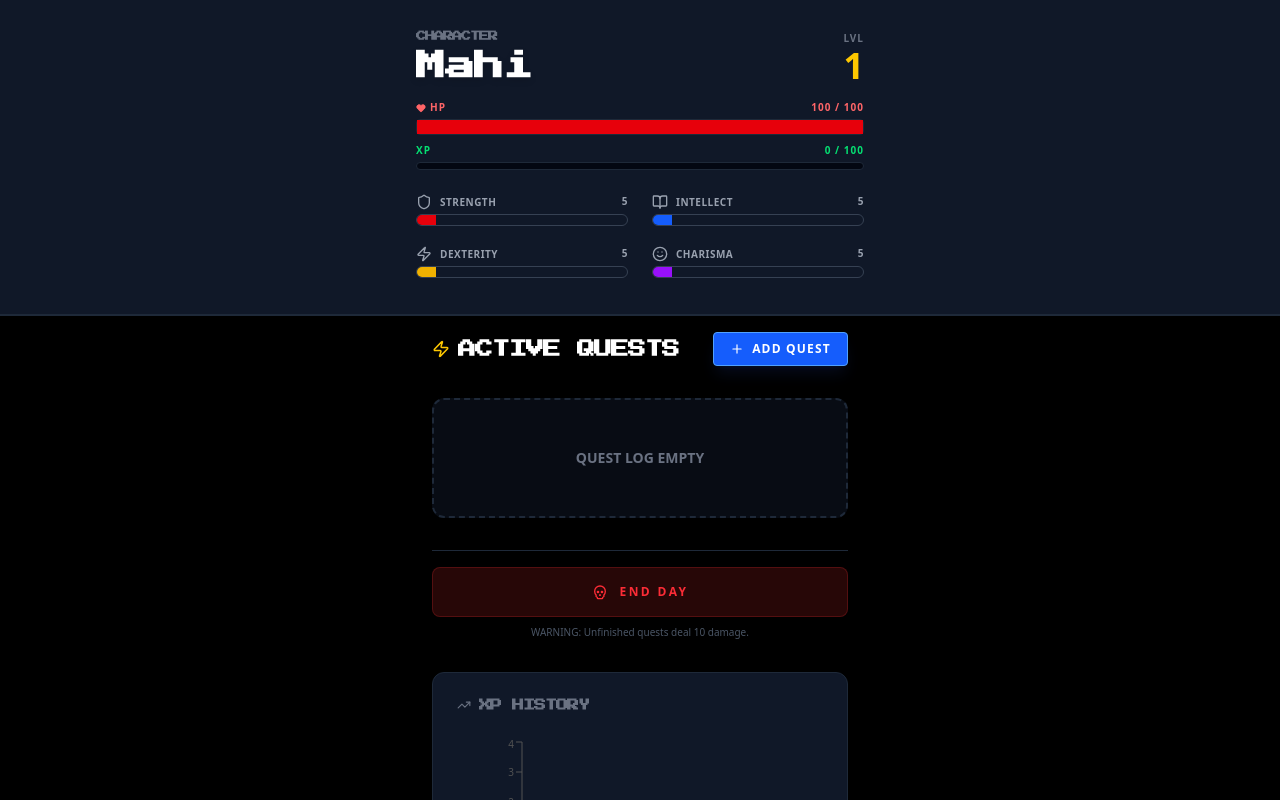
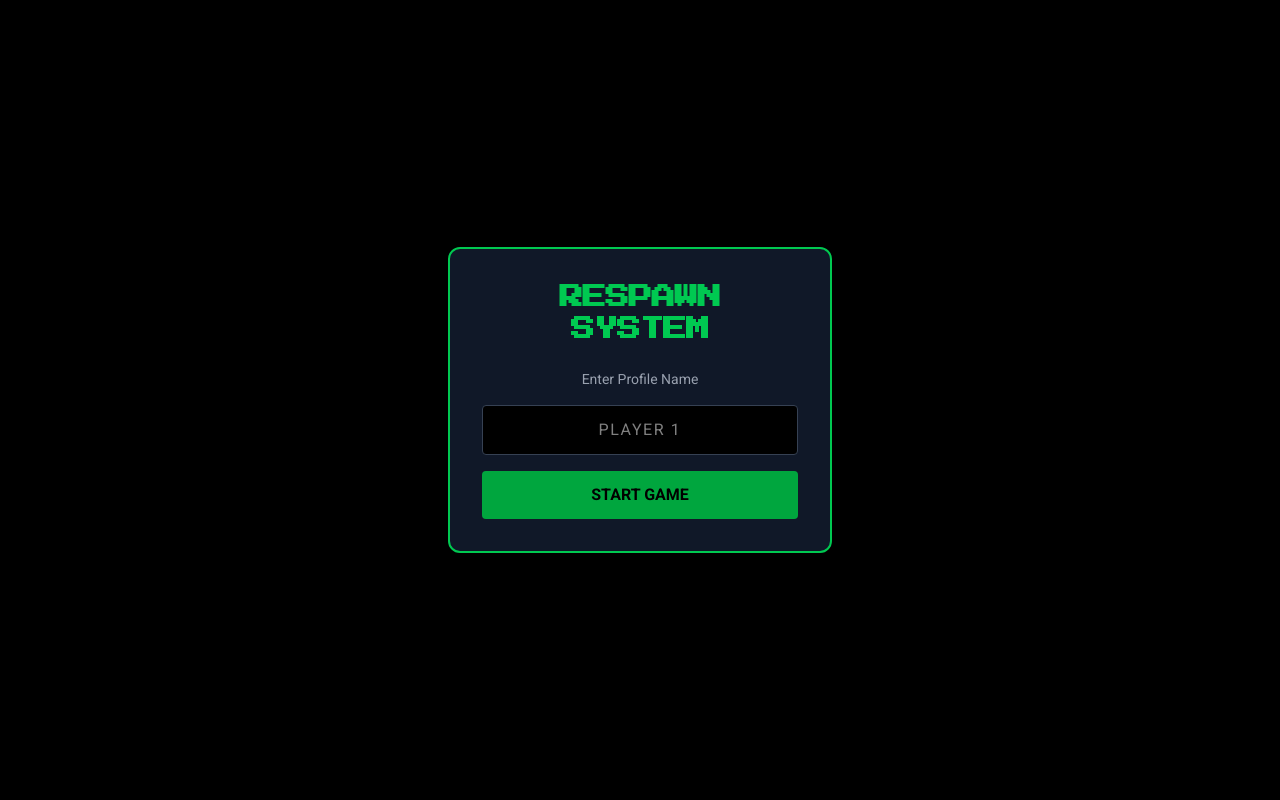
Before and after one commit to BerpyDerpy/Respawn, a React (Vite) app: page / in a window 1280 px wide. Shown: the top 800 px of the page. Built offline with nearby package versions, Linux system fonts and the light colour scheme.

Commit message:
added profiles and delete button

```diff
--- a/src/App.jsx
+++ b/src/App.jsx
@@ -1,410 +1,298 @@
-import React, { useState, useEffect, useRef } from 'react';
-import { Shield, Zap, BookOpen, Smile, Plus, Check, TrendingUp, Skull, Heart } from 'lucide-react';
-import { LineChart, Line, XAxis, YAxis, Tooltip, ResponsiveContainer } from 'recharts';
+import React, { useState, useEffect } from 'react';
+import { Shield, Zap, BookOpen, Smile, Plus, Check, Trash2, LogOut, Heart } from 'lucide-react';
 
-// --- Configuration ---
+// --- CONFIGURATION ---
 const STATS = {
-  STR: { label: 'Strength', icon: <Shield size={16} />, color: 'bg-red-600', text: 'text-red-400' },
-  INT: { label: 'Intellect', icon: <BookOpen size={16} />, color: 'bg-blue-600', text: 'text-blue-400' },
-  DEX: { label: 'Dexterity', icon: <Zap size={16} />, color: 'bg-yellow-500', text: 'text-yellow-400' },
-  CHA: { label: 'Charisma', icon: <Smile size={16} />, color: 'bg-purple-600', text: 'text-purple-400' },
+  STR: { label: 'Strength', icon: <Shield size={16} />, color: 'text-red-400', border: 'border-red-500' },
+  INT: { label: 'Intellect', icon: <BookOpen size={16} />, color: 'text-blue-400', border: 'border-blue-500' },
+  DEX: { label: 'Dexterity', icon: <Zap size={16} />, color: 'text-yellow-400', border: 'border-yellow-500' },
+  CHA: { label: 'Charisma', icon: <Smile size={16} />, color: 'text-purple-400', border: 'border-purple-500' },
 };
 
-const LEVEL_BASE_XP = 100;
-const MAX_HP = 100;
-const DAMAGE_PER_MISSED_HABIT = 10;
-
-// --- Sound Effects URLs ---
+// --- AUDIO (Simple Setup) ---
+const playSound = (url) => {
+  const audio = new Audio(url);
+  audio.volume = 0.5;
+  audio.play().catch(e => console.log("Audio ignored (user hasn't interacted yet)"));
+};
 const SOUNDS = {
-  complete: 'https://assets.mixkit.co/active_storage/sfx/2578/2578-preview.mp3', // Retro coin sound
-  levelUp: 'https://assets.mixkit.co/active_storage/sfx/1435/1435-preview.mp3', // Success fanfare
-  damage: 'https://assets.mixkit.co/active_storage/sfx/2572/2572-preview.mp3', // Retro negative hit
+  coin: 'https://assets.mixkit.co/active_storage/sfx/2578/2578-preview.mp3',
+  hit: 'https://assets.mixkit.co/active_storage/sfx/2572/2572-preview.mp3',
 };
 
-// --- Helper Components ---
-const StatBar = ({ label, value, max, colorClass, icon }) => (
-  <div className="mb-3">
-    <div className="flex justify-between text-[10px] uppercase mb-1 font-bold text-gray-400 tracking-wider">
-      <span className="flex items-center gap-2">{icon} {label}</span>
-      <span>{value}</span>
-    </div>
-    <div className="h-3 w-full bg-gray-900 border border-gray-700 rounded-full overflow-hidden">
-      <div
-        className={`h-full ${colorClass} transition-all duration-500`}
-        style={{ width: `${Math.min((value / max) * 100, 100)}%` }}
+// --- MAIN COMPONENT ---
+export default function App() {
+  // 1. STATE: Who is playing?
+  const [profileName, setProfileName] = useState('');
+  const [isLoggedIn, setIsLoggedIn] = useState(false);
+
+  // 2. STATE: The "Save File" (User, Habits, etc. all in one place)
+  const [gameData, setGameData] = useState({
+    level: 1,
+    xp: 0,
+    hp: 100,
+    maxHp: 100,
+    stats: { STR: 5, INT: 5, DEX: 5, CHA: 5 },
+    habits: []
+  });
+
+  const [inputHabit, setInputHabit] = useState('');
+  const [selectedStat, setSelectedStat] = useState('STR');
+
+  // --- SAVE SYSTEM ---
+
+  // Load data when logging in
+  const login = (name) => {
+    if (!name) return;
+    const savedData = localStorage.getItem(`rpg_save_${name}`);
+
+    if (savedData) {
+      setGameData(JSON.parse(savedData)); // Load existing save
+    } else {
+      // Create new save defaults
+      setGameData({
+        level: 1, xp: 0, hp: 100, maxHp: 100,
+        stats: { STR: 5, INT: 5, DEX: 5, CHA: 5 },
+        habits: []
+      });
+    }
+    setProfileName(name);
+    setIsLoggedIn(true);
+  };
+
+  // Save data automatically whenever gameData changes
+  useEffect(() => {
+    if (isLoggedIn && profileName) {
+      localStorage.setItem(`rpg_save_${profileName}`, JSON.stringify(gameData));
+    }
+  }, [gameData, isLoggedIn, profileName]);
+
+  // --- GAMEPLAY ACTIONS ---
+
+  const addHabit = () => {
+    if (!inputHabit) return;
+    const newHabit = {
+      id: Date.now(), // Simple unique ID
+      text: inputHabit,
+      stat: selectedStat,
+      completed: false
+    };
+
+    // Update state (Immutably)
+    setGameData(prev => ({
+      ...prev,
+      habits: [...prev.habits, newHabit]
+    }));
+    setInputHabit('');
+  };
+
+  const deleteHabit = (id) => {
+    if (!confirm("Delete this quest?")) return;
+    setGameData(prev => ({
+      ...prev,
+      habits: prev.habits.filter(h => h.id !== id)
+    }));
+  };
+
+  const completeHabit = (id) => {
+    const habit = gameData.habits.find(h => h.id === id);
+    if (habit.completed) return; // Already done
+
+    playSound(SOUNDS.coin);
+
+    // Calculate Level Up
+    let newXp = gameData.xp + 20;
+    let newLevel = gameData.level;
+    const xpNeeded = gameData.level * 100;
+
+    if (newXp >= xpNeeded) {
+      newXp = newXp - xpNeeded;
+      newLevel++;
+      alert("LEVEL UP!");
+    }
+
+    setGameData(prev => ({
+      ...prev,
+      xp: newXp,
+      level: newLevel,
+      hp: Math.min(prev.hp + 5, prev.maxHp), // Heal 5 HP
+      stats: {
+        ...prev.stats,
+        [habit.stat]: prev.stats[habit.stat] + 1 // Increase Stat
+      },
+      habits: prev.habits.map(h =>
+        h.id === id ? { ...h, completed: true } : h
+      )
+    }));
+  };
+
+  const endDay = () => {
+    // 1. Calculate Damage
+    const missed = gameData.habits.filter(h => !h.completed).length;
+    const damage = missed * 10;
+
+    if (damage > 0) playSound(SOUNDS.hit);
+
+    let newHp = gameData.hp - damage;
+    let newLevel = gameData.level;
+    let newXp = gameData.xp;
+
+    if (newHp <= 0) {
+      alert("YOU DIED. Level lost.");
+      newHp = 100;
+      newLevel = Math.max(1, newLevel - 1);
+      newXp = 0;
+    } else if (damage > 0) {
+      alert(`Took ${damage} damage!`);
+    } else {
+      alert("Perfect day! Fully healed.");
+      newHp = 100;
+    }
+
+    // 2. Reset Habits
+    setGameData(prev => ({
+      ...prev,
+      hp: newHp,
+      level: newLevel,
+      xp: newXp,
+      habits: prev.habits.map(h => ({ ...h, completed: false })) // Reset checkboxes
+    }));
+  };
+
+  // --- RENDER HELPERS ---
+
+  if (!isLoggedIn) {
+    return (
+      <div className="min-h-screen bg-black flex items-center justify-center p-4">
+        <div className="w-full max-w-sm bg-gray-900 border-2 border-green-500 p-8 rounded-xl text-center">
+          <h1 className="text-2xl font-bold text-green-500 mb-6 font-mono">RESPAWN SYSTEM</h1>
+          <p className="text-gray-400 mb-4 text-sm">Enter Profile Name</p>
+          <input
+            className="w-full bg-black border border-gray-700 text-white p-3 rounded mb-4 text-center uppercase tracking-widest focus:border-green-500 outline-none"
+            placeholder="PLAYER 1"
+            onKeyDown={(e) => e.key === 'Enter' && login(e.target.value)}
           />
-    </div>
-  </div>
-);
-
-const Modal = ({ isOpen, onClose, children }) => {
-  if (!isOpen) return null;
-  return (
-    <div className="fixed inset-0 bg-black/90 backdrop-blur-sm flex items-center justify-center z-50 p-6">
-      <div className="bg-gray-900 border-2 border-gray-700 p-6 rounded-xl max-w-sm w-full shadow-[0_0_20px_rgba(0,0,0,0.5)]">
-        {children}
-        <button onClick={onClose} className="mt-6 w-full py-3 bg-gray-800 hover:bg-gray-700 border border-gray-600 rounded-lg text-xs uppercase tracking-widest text-gray-400 font-bold">
-          Close Menu
+          <button
+             className="w-full bg-green-600 hover:bg-green-500 text-black font-bold py-3 rounded"
+             onClick={(e) => login(e.target.previousSibling.value)}
+          >
+            START GAME
           </button>
         </div>
       </div>
     );
-};
-
-// --- Main Application ---
-export default function LifeRPG() {
-  // State
-  const [habits, setHabits] = useState([]);
-  const [user, setUser] = useState({
-    name: 'Mahi',
-    level: 1,
-    xp: 0,
-    hp: MAX_HP,
-    stats: { STR: 5, INT: 5, DEX: 5, CHA: 5 }
-  });
-  const [showAddModal, setShowAddModal] = useState(false);
-  const [newHabit, setNewHabit] = useState({ name: '', stat: 'STR' });
-  const [history, setHistory] = useState([]);
-
-  // Audio Refs
-  const sfxComplete = useRef(new Audio(SOUNDS.complete));
-  const sfxLevelUp = useRef(new Audio(SOUNDS.levelUp));
-  const sfxDamage = useRef(new Audio(SOUNDS.damage));
-
-  // Load Data
-  useEffect(() => {
-    const savedUser = JSON.parse(localStorage.getItem('rpg_user'));
-    const savedHabits = JSON.parse(localStorage.getItem('rpg_habits'));
-    const savedHistory = JSON.parse(localStorage.getItem('rpg_history'));
-
-    if (savedUser) setUser(savedUser);
-    if (savedHabits) setHabits(savedHabits);
-    if (savedHistory) setHistory(savedHistory);
-  }, []);
-
-  // Save Data
-  useEffect(() => {
-    localStorage.setItem('rpg_user', JSON.stringify(user));
-    localStorage.setItem('rpg_habits', JSON.stringify(habits));
-    localStorage.setItem('rpg_history', JSON.stringify(history));
-  }, [user, habits, history]);
-
-  // Helper: Play Sound
-  const playSound = (audioRef) => {
-    audioRef.current.currentTime = 0;
-    audioRef.current.play().catch(e => console.log("Audio play failed:", e));
-  };
-
-  // Logic: Add Habit
-  const addHabit = () => {
-    if (!newHabit.name) return;
-    const habit = {
-      id: Date.now(),
-      name: newHabit.name,
-      stat: newHabit.stat,
-      completedToday: false,
-      streak: 0
-    };
-    setHabits([...habits, habit]);
-    setNewHabit({ name: '', stat: 'STR' });
-    setShowAddModal(false);
-  };
-
-  // Logic: Complete Habit
-  const completeHabit = (id) => {
-    const habitIndex = habits.findIndex(h => h.id === id);
-    if (habits[habitIndex].completedToday) return;
-
-    playSound(sfxComplete);
-
-    const habit = habits[habitIndex];
-    const statKey = habit.stat;
-    const xpGain = 20;
-    const statGain = 1;
-
-    // XP & Level Logic
-    const nextLevelXP = user.level * LEVEL_BASE_XP;
-    let newXP = user.xp + xpGain;
-    let newLevel = user.level;
-
-    if (newXP >= nextLevelXP) {
-      newXP = newXP - nextLevelXP;
-      newLevel += 1;
-      playSound(sfxLevelUp);
-      alert(`LEVEL UP! You are now level ${newLevel}`);
   }
 
-    // Heal slightly on completion
-    let newHP = Math.min(user.hp + 5, MAX_HP);
+  return (
+    <div className="min-h-screen bg-black text-white font-sans pb-20">
 
-    setUser(prev => ({
-      ...prev,
-      level: newLevel,
-      xp: newXP,
-      hp: newHP,
-      stats: {
-        ...prev.stats,
-        [statKey]: prev.stats[statKey] + statGain
-      }
-    }));
+      {/* HEADER */}
+      <div className="bg-gray-900 p-6 border-b border-gray-800">
+        <div className="flex justify-between items-center mb-4">
+          <h1 className="text-xl font-bold text-white uppercase tracking-widest">{profileName}</h1>
+          <button onClick={() => setIsLoggedIn(false)} className="text-xs text-red-500 flex items-center gap-1">
+            <LogOut size={12}/> Logout
+          </button>
+        </div>
 
-    // Update Habit
-    const newHabits = [...habits];
-    newHabits[habitIndex] = { ...habit, completedToday: true, streak: habit.streak + 1 };
-    setHabits(newHabits);
+        {/* BARS */}
+        <div className="space-y-2">
+           {/* HP */}
+           <div className="flex items-center gap-2 text-xs font-bold text-red-500">
+             <Heart size={12} fill="currentColor"/> {gameData.hp}/{gameData.maxHp}
+           </div>
+           <div className="h-2 bg-gray-800 rounded-full overflow-hidden">
+             <div className="h-full bg-red-600 transition-all" style={{width: `${(gameData.hp/gameData.maxHp)*100}%`}}></div>
+           </div>
 
-    // Update Chart History
-    const today = new Date().toLocaleDateString('en-US', { weekday: 'short' });
-    setHistory(prev => {
-        const lastEntry = prev[prev.length - 1];
-        if (lastEntry && lastEntry.day === today) {
-            const updated = [...prev];
-            updated[updated.length - 1].xp = (updated[updated.length - 1].xp || 0) + xpGain;
-            return updated;
-        }
-        return [...prev.slice(-6), { day: today, xp: xpGain }];
-    });
-  };
-
-  // Logic: End Day (Calculate Damage)
-  const endDay = () => {
-    const missedHabits = habits.filter(h => !h.completedToday);
-    const damage = missedHabits.length * DAMAGE_PER_MISSED_HABIT;
-
-    if (damage > 0) {
-      playSound(sfxDamage);
-      let newHP = user.hp - damage;
-
-      if (newHP <= 0) {
-        newHP = MAX_HP; // Respawn
-        alert("YOU DIED. You lost a level. Respawning...");
-        setUser(prev => ({
-          ...prev,
-          level: Math.max(1, prev.level - 1),
-          hp: MAX_HP,
-          xp: 0
-        }));
-      } else {
-        alert(`You took ${damage} damage from missed quests!`);
-        setUser(prev => ({ ...prev, hp: newHP }));
-      }
-    } else {
-      alert("Perfect day! Full heal.");
-      setUser(prev => ({ ...prev, hp: MAX_HP }));
-    }
-
-    // Reset habits for next day
-    const newHabits = habits.map(h => ({
-      ...h,
-      completedToday: false,
-      streak: h.completedToday ? h.streak : 0 // Reset streak if missed
-    }));
-    setHabits(newHabits);
-  };
-
-  const xpToNextLevel = user.level * LEVEL_BASE_XP;
-  const progressPercent = (user.xp / xpToNextLevel) * 100;
-
-  return (
-    <div className="min-h-screen bg-black text-gray-100 font-sans pb-10">
-
-      {/* --- HEADER --- */}
-      <div className="bg-gray-900 border-b-2 border-gray-800 p-6 shadow-2xl">
-        <div className="max-w-md mx-auto">
-          <div className="flex justify-between items-end mb-4">
-            <div>
-              <h2 className="text-gray-500 text-[10px] uppercase tracking-widest font-bold mb-1">Character</h2>
-              <h1 className="text-3xl font-black text-white tracking-tighter drop-shadow-md">{user.name}</h1>
+           {/* XP */}
+           <div className="flex justify-between text-xs font-bold text-green-500 mt-2">
+             <span>Level {gameData.level}</span>
+             <span>{gameData.xp} / {gameData.level * 100} XP</span>
            </div>
-            <div className="text-right">
-              <span className="text-[10px] text-gray-500 uppercase font-bold tracking-widest">Lvl</span>
-              <div className="text-4xl font-black text-yellow-400 leading-none">{user.level}</div>
+           <div className="h-2 bg-gray-800 rounded-full overflow-hidden">
+             <div className="h-full bg-green-500 transition-all" style={{width: `${(gameData.xp/(gameData.level*100))*100}%`}}></div>
            </div>
         </div>
 
-          {/* HP Bar */}
-          <div className="mb-2">
-            <div className="flex justify-between text-[10px] font-bold text-red-400 uppercase tracking-widest mb-1">
-              <span className="flex items-center gap-1"><Heart size={10} fill="currentColor"/> HP</span>
-              <span>{user.hp} / {MAX_HP}</span>
+        {/* STATS */}
+        <div className="grid grid-cols-4 gap-2 mt-6">
+          {Object.entries(gameData.stats).map(([key, val]) => (
+            <div key={key} className={`text-center p-2 rounded bg-gray-950 border ${STATS[key].border}`}>
+              <div className={`flex justify-center mb-1 ${STATS[key].color}`}>{STATS[key].icon}</div>
+              <div className="text-sm font-bold">{val}</div>
+              <div className="text-[10px] text-gray-500">{key}</div>
             </div>
-            <div className="h-4 w-full bg-gray-950 border border-gray-800 rounded-sm relative">
-              <div
-                className="h-full bg-red-600 transition-all duration-300"
-                style={{ width: `${(user.hp / MAX_HP) * 100}%` }}
-              ></div>
+          ))}
         </div>
       </div>
 
-          {/* XP Bar */}
-          <div className="mb-6">
-            <div className="flex justify-between text-[10px] font-bold text-green-400 uppercase tracking-widest mb-1">
-              <span>XP</span>
-              <span>{user.xp} / {xpToNextLevel}</span>
+      {/* QUEST INPUT */}
+      <div className="p-4 max-w-md mx-auto">
+        <div className="bg-gray-900 p-4 rounded-xl border border-gray-800 mb-6">
+          <input
+            className="w-full bg-black border border-gray-700 p-2 rounded text-white mb-2 focus:border-green-500 outline-none"
+            placeholder="New Quest Name..."
+            value={inputHabit}
+            onChange={(e) => setInputHabit(e.target.value)}
+          />
+          <div className="flex gap-2 overflow-x-auto pb-2">
+            {Object.keys(STATS).map(stat => (
+               <button
+                 key={stat}
+                 onClick={() => setSelectedStat(stat)}
+                 className={`px-3 py-1 rounded text-xs font-bold border transition-colors ${selectedStat === stat ? 'bg-white text-black border-white' : 'bg-black text-gray-500 border-gray-700'}`}
+               >
+                 {stat}
+               </button>
+            ))}
           </div>
-            <div className="h-2 w-full bg-gray-950 border border-gray-800 rounded-sm">
-              <div
-                className="h-full bg-green-500 transition-all duration-700"
-                style={{ width: `${progressPercent}%` }}
-              ></div>
+          <button onClick={addHabit} className="w-full mt-2 bg-blue-600 hover:bg-blue-500 py-2 rounded font-bold text-sm">
+            <Plus size={16} className="inline mr-1"/> ADD QUEST
+          </button>
+        </div>
+
+        {/* HABIT LIST */}
+        <div className="space-y-3">
+          {gameData.habits.map(habit => (
+            <div key={habit.id} className={`flex items-center justify-between p-4 rounded-lg border ${habit.completed ? 'bg-gray-900/50 border-gray-800 opacity-50' : 'bg-gray-800 border-gray-600'}`}>
+              <div className="flex items-center gap-3">
+                <div className={`p-2 rounded bg-black ${STATS[habit.stat].color}`}>
+                  {STATS[habit.stat].icon}
+                </div>
+                <div>
+                  <p className={`font-bold text-sm ${habit.completed ? 'line-through text-gray-500' : 'text-white'}`}>{habit.text}</p>
+                  <p className="text-[10px] text-gray-500">+{STATS[habit.stat].label}</p>
                 </div>
               </div>
 
-          {/* Stats Grid */}
-          <div className="grid grid-cols-2 gap-x-6 gap-y-2">
-            {Object.entries(user.stats).map(([key, val]) => (
-              <StatBar
-                key={key}
-                label={STATS[key].label}
-                value={val}
-                max={50 + (user.level * 5)}
-                colorClass={STATS[key].color}
-                icon={STATS[key].icon}
-              />
-            ))}
-          </div>
-        </div>
-      </div>
-
-      {/* --- CONTENT --- */}
-      <div className="max-w-md mx-auto p-4 space-y-8">
-
-        {/* Actions */}
-        <div className="flex justify-between items-center">
-          <h3 className="text-lg font-bold text-white uppercase tracking-wider flex items-center gap-2">
-            <Zap className="text-yellow-400" size={18}/> Active Quests
-          </h3>
+              <div className="flex items-center gap-2">
                  <button
-            onClick={() => setShowAddModal(true)}
-            className="flex items-center gap-2 bg-blue-600 hover:bg-blue-500 text-white px-4 py-2 rounded font-bold text-xs uppercase tracking-widest shadow-lg shadow-blue-900/20 transition-all border border-blue-400"
+                   onClick={() => deleteHabit(habit.id)}
+                   className="p-2 text-gray-600 hover:text-red-500"
                  >
-            <Plus size={14} /> Add Quest
+                   <Trash2 size={16} />
+                 </button>
+                 <button
+                   onClick={() => completeHabit(habit.id)}
+                   disabled={habit.completed}
+                   className={`p-2 rounded border ${habit.completed ? 'bg-green-900 border-green-700 text-green-500' : 'bg-black border-gray-500 text-gray-400 hover:bg-green-600 hover:text-white'}`}
+                 >
+                   <Check size={18} />
                  </button>
               </div>
-
-        {/* Habits List */}
-        <div className="space-y-3">
-          {habits.length === 0 && (
-            <div className="text-center py-12 border-2 border-dashed border-gray-800 rounded-xl bg-gray-900/50">
-              <p className="text-gray-500 font-bold text-sm">QUEST LOG EMPTY</p>
-            </div>
-          )}
-
-          {habits.map((habit) => (
-            <div
-              key={habit.id}
-              className={`relative group p-4 rounded-lg border-l-4 transition-all duration-200 ${
-                habit.completedToday
-                  ? 'bg-gray-900 border-gray-700 border-l-gray-600 opacity-50'
-                  : 'bg-gray-800 border-gray-700 border-l-yellow-500 hover:bg-gray-750 hover:translate-x-1'
-              }`}
-            >
-              <div className="flex justify-between items-center">
-                <div className="flex items-center gap-4">
-                  <div className={`p-2 rounded bg-gray-900 ${STATS[habit.stat].text}`}>
-                    {STATS[habit.stat].icon}
-                  </div>
-                  <div>
-                    <h4 className={`font-bold text-sm uppercase tracking-wide ${habit.completedToday ? 'text-gray-500 line-through' : 'text-gray-200'}`}>
-                      {habit.name}
-                    </h4>
-                    <span className={`text-[10px] font-bold ${STATS[habit.stat].text}`}>
-                      +{STATS[habit.stat].label}
-                    </span>
-                  </div>
-                </div>
-
-                <button
-                  onClick={() => completeHabit(habit.id)}
-                  disabled={habit.completedToday}
-                  className={`h-10 w-10 flex items-center justify-center rounded border transition-all ${
-                    habit.completedToday
-                      ? 'bg-gray-800 border-gray-700 text-gray-600'
-                      : 'bg-gray-900 border-gray-600 text-gray-400 hover:bg-green-600 hover:text-white hover:border-green-400'
-                  }`}
-                >
-                  <Check size={20} strokeWidth={3} />
-                </button>
-              </div>
-
-              {habit.streak > 0 && (
-                 <div className="absolute -top-2 -right-2 text-[10px] bg-red-600 border border-red-400 px-2 py-0.5 rounded-full text-white font-bold shadow-sm">
-                   {habit.streak} DAY STREAK
-                 </div>
-              )}
             </div>
           ))}
         </div>
 
-        {/* End Day Button */}
-        <div className="pt-4 border-t border-gray-800">
+        {/* END DAY */}
         <button
           onClick={endDay}
-             className="w-full py-4 bg-red-900/30 hover:bg-red-900/50 border border-red-900/50 hover:border-red-500 text-red-500 rounded-lg text-xs uppercase font-bold tracking-[0.2em] transition-all flex items-center justify-center gap-3 group"
+          className="w-full mt-8 py-4 border border-red-900 text-red-500 hover:bg-red-900/20 rounded-lg text-sm font-bold tracking-widest uppercase"
         >
-             <Skull size={16} className="group-hover:animate-pulse"/> End Day
+          Sleep (End Day)
         </button>
-           <p className="text-center text-[10px] text-gray-600 mt-2">
-             WARNING: Unfinished quests deal {DAMAGE_PER_MISSED_HABIT} damage.
-           </p>
       </div>
-
-        {/* Charts */}
-        <div className="bg-gray-900 p-6 rounded-xl border border-gray-800 shadow-xl">
-           <h3 className="text-xs font-bold text-gray-500 uppercase tracking-widest mb-6 flex items-center gap-2">
-             <TrendingUp size={14}/> XP History
-           </h3>
-           <div className="h-40 w-full text-[10px]">
-             <ResponsiveContainer width="100%" height="100%">
-               <LineChart data={history.length ? history : [{day: 'Start', xp: 0}]}>
-                 <XAxis dataKey="day" stroke="#525252" tick={{fill: '#525252'}} />
-                 <YAxis stroke="#525252" tick={{fill: '#525252'}} />
-                 <Tooltip
-                    contentStyle={{ backgroundColor: '#111827', border: '1px solid #374151', borderRadius: '8px' }}
-                    itemStyle={{ color: '#fbbf24' }}
-                 />
-                 <Line type="monotone" dataKey="xp" stroke="#fbbf24" strokeWidth={3} dot={{r: 4, fill: '#fbbf24', strokeWidth: 0}} />
-               </LineChart>
-             </ResponsiveContainer>
-           </div>
-        </div>
-
-      </div>
-
-      {/* --- MODAL --- */}
-      <Modal isOpen={showAddModal} onClose={() => setShowAddModal(false)}>
-        <h2 className="text-lg font-bold text-white mb-6 uppercase tracking-wider border-b border-gray-700 pb-2">New Quest</h2>
-        <input
-          autoFocus
-          type="text"
-          placeholder="Quest Name..."
-          className="w-full bg-black border-2 border-gray-800 text-white p-3 rounded-lg mb-4 focus:border-blue-500 outline-none font-bold placeholder-gray-700"
-          value={newHabit.name}
-          onChange={(e) => setNewHabit({...newHabit, name: e.target.value})}
-        />
-        <div className="grid grid-cols-2 gap-2 mb-6">
-          {Object.entries(STATS).map(([key, stat]) => (
-            <button
-              key={key}
-              onClick={() => setNewHabit({...newHabit, stat: key})}
-              className={`p-3 rounded-lg border-2 text-xs font-bold uppercase tracking-wide flex items-center gap-2 transition-all ${
-                newHabit.stat === key
-                  ? 'bg-gray-800 border-white text-white'
-                  : 'bg-black border-gray-800 text-gray-500 hover:border-gray-600'
-              }`}
-            >
-              {stat.icon} {stat.label}
-            </button>
-          ))}
-        </div>
-        <button
-          onClick={addHabit}
-          className="w-full bg-blue-600 hover:bg-blue-500 text-white font-bold py-3 rounded-lg uppercase tracking-widest shadow-lg"
-        >
-          Initialize
-        </button>
-      </Modal>
-
     </div>
   );
 }
```
Lines whose indentation alone changed are shown as unchanged.
